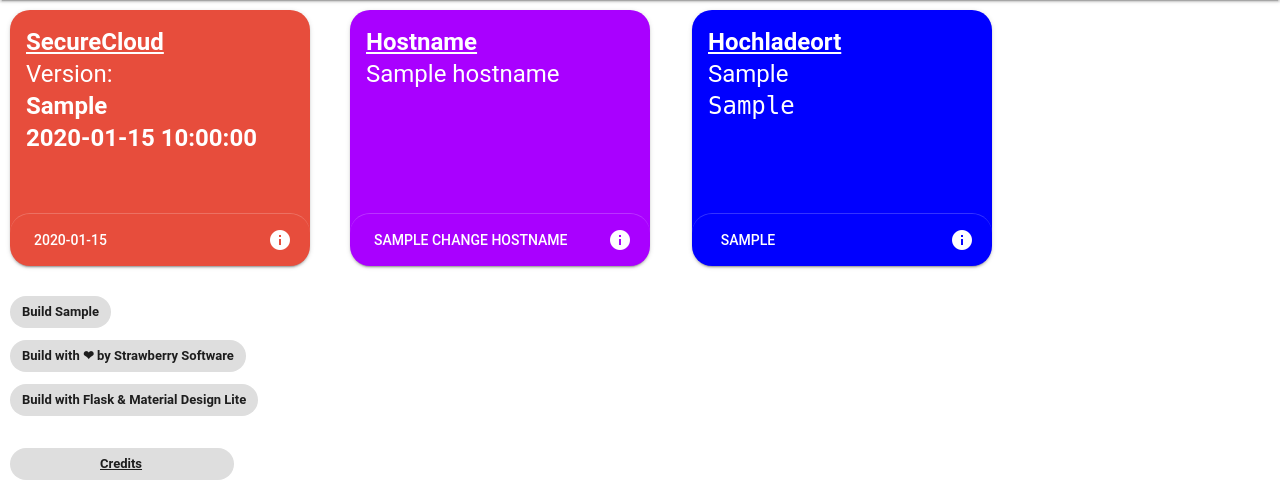
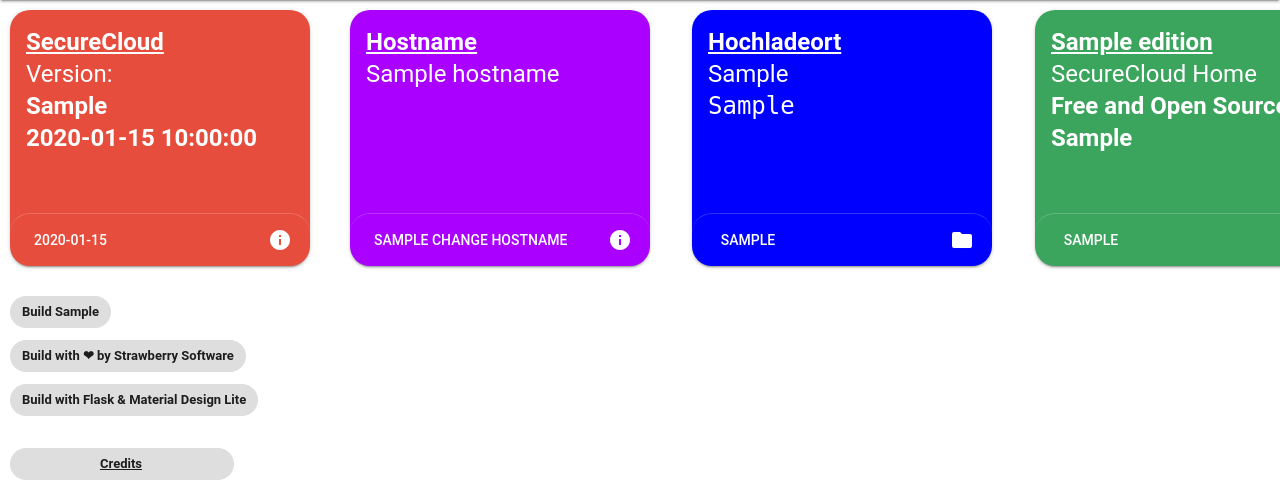
Before and after one commit to Strawberry-Software-Industries/SecureCloud, a Flask app: template templates/about.html in a window 1280 px wide. Shown: the part 64-548 px from the top of the page. Run offline with Flask 2, Linux system fonts and the light colour scheme; the template is opened without the code that fills it: most values are stand-ins (such as "Sample title", 1, 10 or a date in 2020); parts of the project's set-up code (start-up, migrations or seed data) failed here and were passed over.

Commit message:
SecureCloud Final Release | v1.0 Stable
The final release of SecureCloud is here!

```diff
--- a/main.py
+++ b/main.py
@@ -5,11 +5,13 @@ from ensurepip import version
 import sqlite3 as sql3
 from flask import Flask, app
 import os
+from os.path import expanduser
 from flask import Flask, request, redirect, url_for, render_template, send_from_directory
 from werkzeug.utils import secure_filename
 import sys
 from PIL import Image
 import psutil
+import socket
 
 UPLOAD_FOLDER = os.path.dirname(os.path.abspath(__file__))
 
@@ -17,19 +19,27 @@ application = Flask(__name__, static_url_path="/static")
 DIR_PATH = os.path.dirname(os.path.realpath(__file__))
 application.config['/root/'] = UPLOAD_FOLDER
 
-# limit upload size upto 8mb
-application.config['MAX_CONTENT_LENGTH'] = 8 * 1024 * 1024
+# Upload Size Function & Configuration
+def max_upload_size():
+    with open("./config/upload-size.conf", 'r') as f:
+        data = f.read()
+
+    return data.rstrip()
+
+application.config['MAX_CONTENT_LENGTH'] = max_upload_size() * 1024 * 1024
 
 
 # Variables
-release_github = "https://github.com/Strawberry-Software-Industries/SecureCloud/releases/tag/v1.7-rc4"
-build_date = "2022-17-01_13-15-03"
-build_ver = "RC5-rev1_" + build_date
-version_full = "Release Candidate 5"
-version_short = "RC 5"
+release_github = "https://github.com/Strawberry-Software-Industries/SecureCloud/releases/tag/v1.8-rc5"
+build_date = "2022-27-01_18-20-24"
+build_ver = "1.0_" + build_date
+version_full = "Version 1.0 Stable"
+version_short = "v1.0"
 revision = "rev-1"
+is_lts_e = "No"
+is_lts_d = "Nein"
 
-
+# Functions
 
 def get_language():
     with open("./config/language.conf", "r") as f:
@@ -59,20 +69,33 @@ def get_upload_path():
     return data
 
 
-def max_upload_size():
-    with open("./config/upload-size.conf", 'r') as f:
-        data = f.read()
-
-    return data.rstrip()
-
-
 def memory_usage():
     return int(psutil.virtual_memory().total - psutil.virtual_memory().available)
 
 
+def get_ipaddr():
+    s = socket.socket(socket.AF_INET, socket.SOCK_DGRAM)
+    s.connect(("8.8.8.8", 80))
+    return s.getsockname()[0]
+    s.close()
 
-# application = Flask(__name__)
+def get_dir():
+    #home = expanduser("")
+    h = os.listdir("D:/")
+    str1 = ' <br/> '.join(h)
+    return str1
 
+
+
+@application.route('/')
+def root():
+
+    return render_template('root.html')
+
+@application.route('/dir')
+def dir():
+    dirlist = get_dir()
+    return render_template('dir.html', dirlist=dirlist)
 
 # Home
 
@@ -118,6 +141,7 @@ def settings():
         language_data = f.read()
 
     lang = get_language()
+    upload_size = max_upload_size()
 
 
 
@@ -145,6 +169,8 @@ def settings():
         changed_english = "Language changed to English"
         memory = "Memory"
         memory_usage_mb = f"{format(int(memory_usage() / 1024 / 1024))} MB of {format(int(psutil.virtual_memory().total / 1024 / 1024))} MB"
+        upload_limit = "Upload Size"
+        change = "Change"
 
     else:
         title = "Einstellungen"
@@ -170,19 +196,17 @@ def settings():
         changed_english = "Sprache wurde zu Englisch geändert"
         memory = "Arbeitsspeicher"
         memory_usage_mb = f"{format(int(memory_usage() / 1024 / 1024))} MB von {format(int(psutil.virtual_memory().total / 1024 / 1024))} MB"
+        upload_limit = "Hochladegröße"
+        change = "Ändern"
 
     memory_usage_percent = f"{psutil.virtual_memory()[2]} %"
-
-
-
-
 
 
     return render_template('settings.html', title=title, upload_link=upload_link, settings_link=settings_link, home_link=home_link, user_link=user_link, files_link=files_link,
                            act_ext=act_ext, up_av=up_av, up_txt=up_txt, up_perf=up_perf, goto_about=goto_about, about_link=about_link, language=language,
                            german=german, english=english, add_ext=add_ext, file_extensions_data=file_extensions_data, memory_usage_mb=memory_usage_mb,
                            memory_usage_percent=memory_usage_percent, memory=memory, file_extensions_data_text=file_extensions_data_text, changed_german=changed_german,
-                           changed_english=changed_english)
+                           changed_english=changed_english, upload_limit=upload_limit, change=change, upload_size=upload_size)
 
 
 
@@ -212,6 +236,9 @@ def about():
         upload_path = "Upload Path"
         upload_path_info = "All files are uploaded there:"
         change_upload_path = "Change"
+        edition = "Edition"
+        eol_q = "LTS? " + is_lts_e
+        gh_o = "Our GitHub"
 
     else:
         title = "Über"
@@ -226,11 +253,14 @@ def about():
         upload_path = "Hochladeort"
         upload_path_info = "Dort werden alle Dateien hochgeladen:"
         change_upload_path = "Ändern"
+        edition = "Edition"
+        eol_q = "LTS? " + is_lts_d
+        gh_o = "Unser GitHub"
 
     return render_template('about.html', title=title, upload_link=upload_link, settings_link=settings_link, home_link=home_link, user_link=user_link, files_link=files_link,
                            check_update=check_update, change_hostname=change_hostname, hostname=hostname, upload_path=upload_path, upload_path_info=upload_path_info,
                            change_upload_path=change_upload_path, up_path=up_path, build_ver=build_ver, build_date=build_date, version_full=version_full, version_short=version_short,
-                           revision=revision)
+                           revision=revision, edition=edition, eol_q=eol_q, gh_o=gh_o)
 
 
 # Files
@@ -238,6 +268,7 @@ def about():
 def files():
 
     lang = get_language()
+    dir = get_dir()
 
     if lang == "english":
         title = "Files"
@@ -255,7 +286,8 @@ def files():
         home_link = "Startseite"
         user_link = "Benutzer"
 
-    return render_template('files.html', title=title, upload_link=upload_link, settings_link=settings_link, home_link=home_link, user_link=user_link, files_link=files_link)
+    return render_template('files.html', title=title, upload_link=upload_link, settings_link=settings_link, home_link=home_link, user_link=user_link, files_link=files_link,
+                                         dir=dir)
 
 
 # Userlist
@@ -394,7 +426,7 @@ def update():
     return render_template('update.html', title=title, settings_link=settings_link, upload_link=upload_link, files_link=files_link, home_link=home_link, user_link=user_link,
                                           update_text=update_text, up_perf=up_perf, release_github=release_github)
 
-
+hostip = get_ipaddr()
 
 if __name__ == '__main__':
-    application.run(host="localhost", port=80, threaded=True)
+    application.run(host=hostip, port=80, threaded=True)
--- a/templates/about.html
+++ b/templates/about.html
@@ -104,6 +104,9 @@
                         <i class="material-icons">info</i>
                     </div>
                 </div>
+
+
+
 
                 <!-- Hostname Card  -->
                 <style>
@@ -220,6 +223,66 @@
                             {{change_upload_path}}
                         </a>
                         <div class="mdl-layout-spacer"></div>
+                        <i class="material-icons">folder</i>
+                    </div>
+                </div>
+
+                <!-- Edition Card -->
+                <style>
+                    .ed-card-event.mdl-card {
+                        width: 300px;
+                        height: 256px;
+                        background: #3ba55d;
+                        border-radius: 20px;
+                        margin-left: 1035px;
+                        margin-top: -256px;
+                    }
+
+                    .ed-card-event>.mdl-card__actions {
+                        border-color: rgba(255, 255, 255, 0.2);
+                    }
+
+                    .ed-card-event>.mdl-card__title {
+                        align-items: flex-start;
+                    }
+
+                    .ed-card-event>.mdl-card__title>h4 {
+                        margin-top: 0;
+                    }
+
+                    .ed-card-event>.mdl-card__actions {
+                        display: flex;
+                        box-sizing: border-box;
+                        align-items: center;
+                    }
+
+                    .ed-card-event>.mdl-card__actions>.material-icons {
+                        padding-right: 10px;
+                    }
+
+                    .ed-card-event>.mdl-card__title,
+                    .ed-card-event>.mdl-card__actions,
+                    .ed-card-event>.mdl-card__actions>.mdl-button {
+                        color: #fff;
+                        border-radius: 20px;
+                    }
+                </style>
+
+                <div class="ed-card-event mdl-card mdl-shadow--2dp">
+                    <div class="mdl-card__title mdl-card--expand">
+                        <h4>
+                            <b><u>{{edition}}</u></b>
+                            <br>SecureCloud Home<br>
+                            <b>Free and Open Source</b>
+                            <b>{{eol_q}}</b> <br>
+
+                        </h4>
+                    </div>
+                    <div class="mdl-card__actions mdl-card--border">
+                        <a class="mdl-button mdl-button--colored mdl-js-button mdl-js-ripple-effect" href="https://github.com/Strawberry-Software-Industries/SecureCloud">
+                            {{gh_o}}
+                        </a>
+                        <div class="mdl-layout-spacer"></div>
                         <i class="material-icons">info</i>
                     </div>
                 </div>
```
Also changed, not shown: templates/dir.html (added, +20 -0 lines), templates/dirtree.html (added, +9 -0 lines), templates/files.html (+3 -5 lines), templates/root.html (added, +20 -0 lines), templates/settings.html (+51 -1 lines), tests/dir.py (added, +9 -0 lines), tests/pycommit.py (added, +17 -0 lines), DB/users.db, changelogs.txt, 1 other file.
